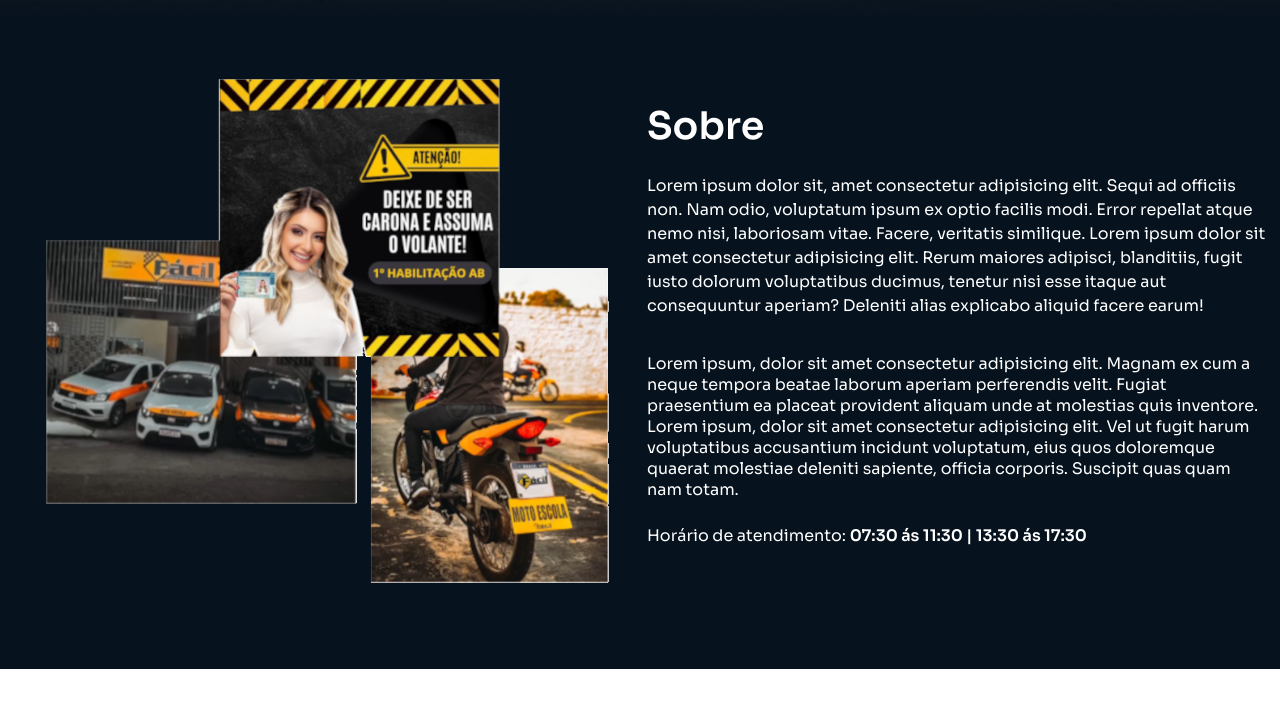
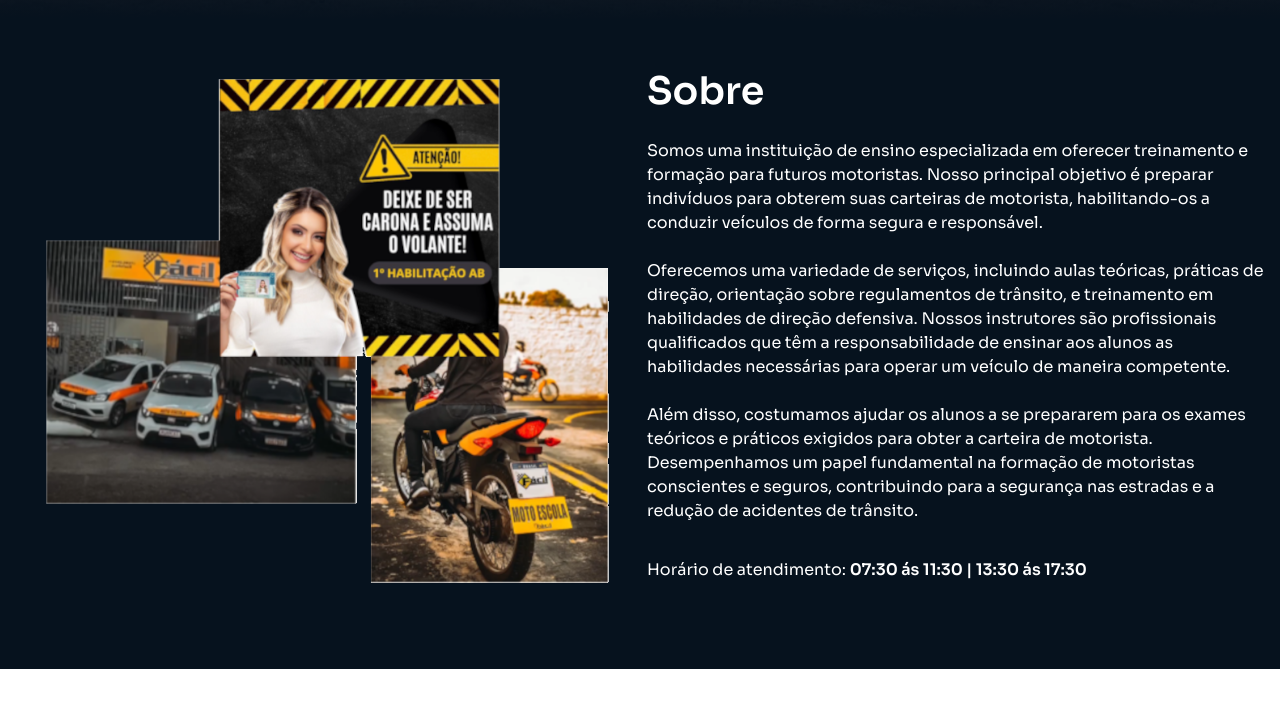
Before and after one commit to VictorSB/cfcFacil, a plain HTML site: page index.html in a window 1280 px wide. Shown: the part 784-1504 px from the top of the page. Drawn offline with nearby package versions, Linux system fonts and the light colour scheme.

Commit message:
Adicionado o sobre e o favicon

```diff
--- a/index.html
+++ b/index.html
@@ -13,6 +13,8 @@
     <link rel="stylesheet" href="https://cdnjs.cloudflare.com/ajax/libs/font-awesome/6.0.0-beta3/css/all.min.css" integrity="sha512-Fo3rlrZj/k7ujTnHg4CGR2D7kSs0v4LLanw2qksYuRlEzO+tcaEPQogQ0KaoGN26/zrn20ImR1DfuLWnOo7aBA==" crossorigin="anonymous" referrerpolicy="no-referrer" />
 
     <link rel="stylesheet" href="style.css">
+    <link rel="shortcut icon" href="./assets/logo.png" type="image/x-icon">
+
     <script src="https://unpkg.com/aos@2.3.1/dist/aos.js"></script>
 
     <title>CFC Fácil</title>
@@ -62,9 +64,14 @@
             </div>
             <div class="about-description" data-aos="zoom-out-left" data-aos-delay="250">
                <h2>Sobre</h2>
-               <p>Lorem ipsum dolor sit, amet consectetur adipisicing elit. Sequi ad officiis non. Nam odio, voluptatum ipsum ex optio facilis modi. Error repellat atque nemo nisi, laboriosam vitae. Facere, veritatis similique. Lorem ipsum dolor sit amet consectetur adipisicing elit. Rerum maiores adipisci, blanditiis, fugit iusto dolorum voluptatibus ducimus, tenetur nisi esse itaque aut consequuntur aperiam? Deleniti alias explicabo aliquid facere earum!</p> <br>
-               Lorem ipsum, dolor sit amet consectetur adipisicing elit. Magnam ex cum a neque tempora beatae laborum aperiam perferendis velit. Fugiat praesentium ea placeat provident aliquam unde at molestias quis inventore. Lorem ipsum, dolor sit amet consectetur adipisicing elit. Vel ut fugit harum voluptatibus accusantium incidunt voluptatum, eius quos doloremque quaerat molestiae deleniti sapiente, officia corporis. Suscipit quas quam nam totam.
-               <p><br>
+               <p>Somos uma instituição de ensino especializada em oferecer treinamento e formação para futuros motoristas. Nosso principal objetivo é preparar indivíduos para obterem suas carteiras de motorista, habilitando-os a conduzir veículos de forma segura e responsável.
+               <br><br>
+               Oferecemos uma variedade de serviços, incluindo aulas teóricas, práticas de direção, orientação sobre regulamentos de trânsito, e treinamento em habilidades de direção defensiva. Nossos instrutores são profissionais qualificados que têm a responsabilidade de ensinar aos alunos as habilidades necessárias para operar um veículo de maneira competente.
+               <br><br>
+               Além disso, costumamos ajudar os alunos a se prepararem para os exames teóricos e práticos exigidos para obter a carteira de motorista. Desempenhamos um papel fundamental na formação de motoristas conscientes e seguros, contribuindo para a segurança nas estradas e a redução de acidentes de trânsito.
+               </p>
+               <br>
+               <p>
                 Horário de atendimento: <strong>07:30 ás 11:30 | 13:30 ás 17:30</strong>
                </p>
             </div>
```
